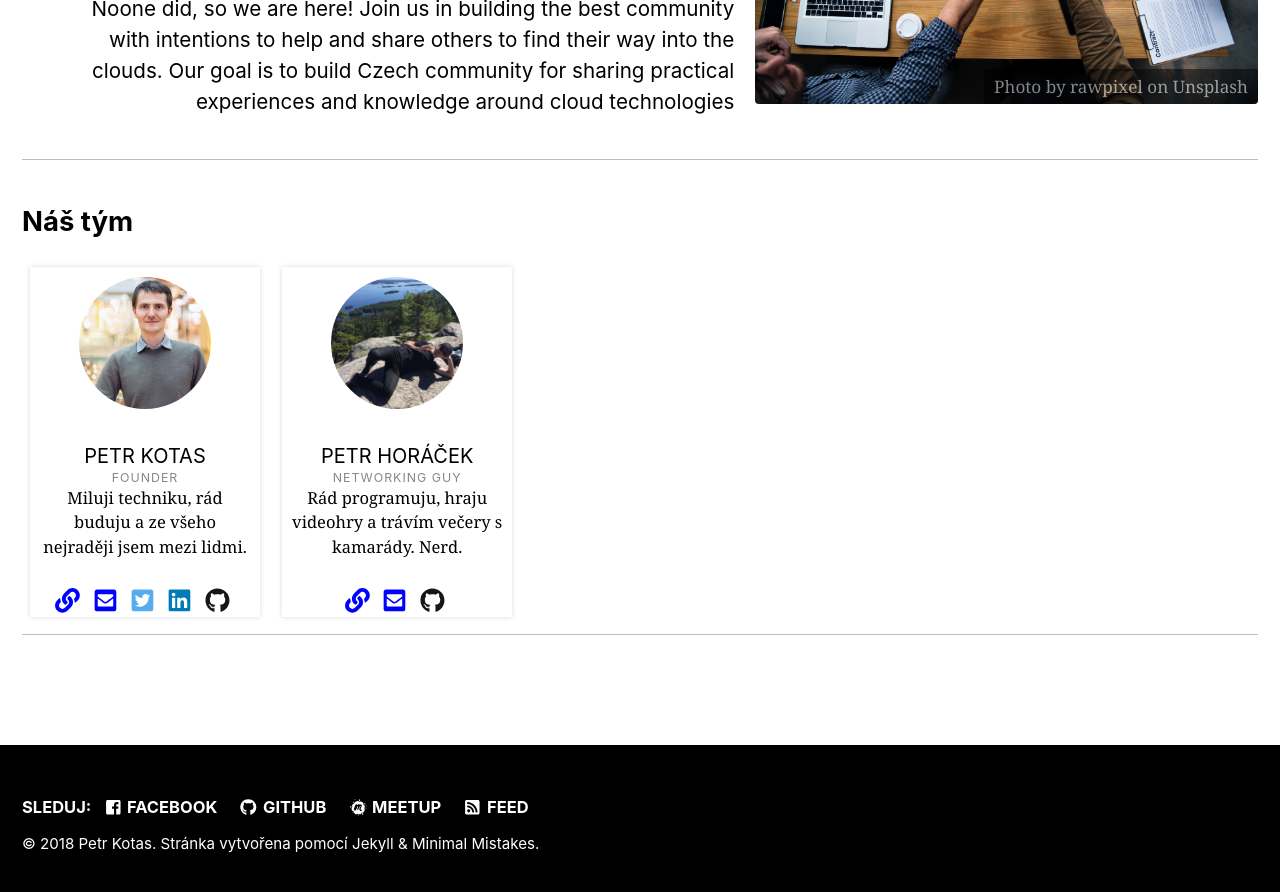
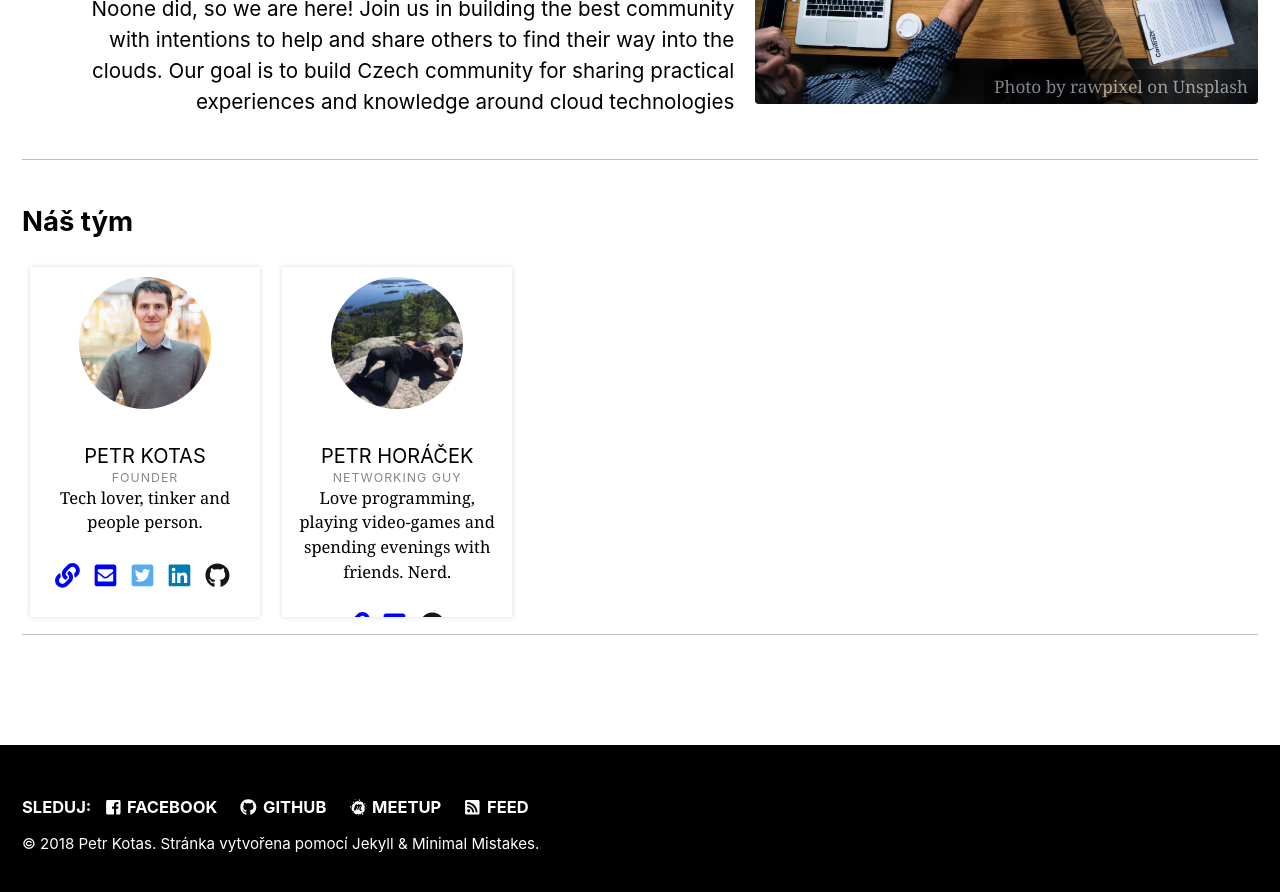
Before and after one commit to petomalina/cloudnativecz.github.io, a Jekyll site: the page built from index.html, in a window 1280 px wide and 900 px high, scrolled down 665 px. Shown: the top 892 px of the window. Built offline with Jekyll 4.4.1, drawn with Linux system fonts in a browser that asks for light colours; nearby versions of some CDN libraries; the list of posts is cut into pages by our own code.

Commit message:
Translage authors

```diff
--- a/_data/authors.yml
+++ b/_data/authors.yml
@@ -4,7 +4,7 @@ Petr Kotas:
   name        : "Petr Kotas"
   uri         : "https://kotas.tech"
   email       : "petr.kotas@gmail.com"
-  bio         : "Miluji techniku, rád buduju a ze všeho nejraději jsem mezi lidmi."
+  bio         : "Tech lover, tinker and people person."
   avatar      : "/assets/images/authors/petrk.jpg"
   twitter     : "petrkotas"
   linkedin    : "petrkotas"
@@ -16,6 +16,6 @@ Petr Horacek:
   uri         : "http://blog.phoracek.cz/"
   email       : "phoracek@redhat.com"
   github      : "phoracek"
-  bio         : "Rád programuju, hraju videohry a trávím večery s kamarády. Nerd."
+  bio         : "Love programming, playing video-games and spending evenings with friends. Nerd."
   role        : "networking guy"
   avatar      : "/assets/images/authors/petrh.jpg"
```
